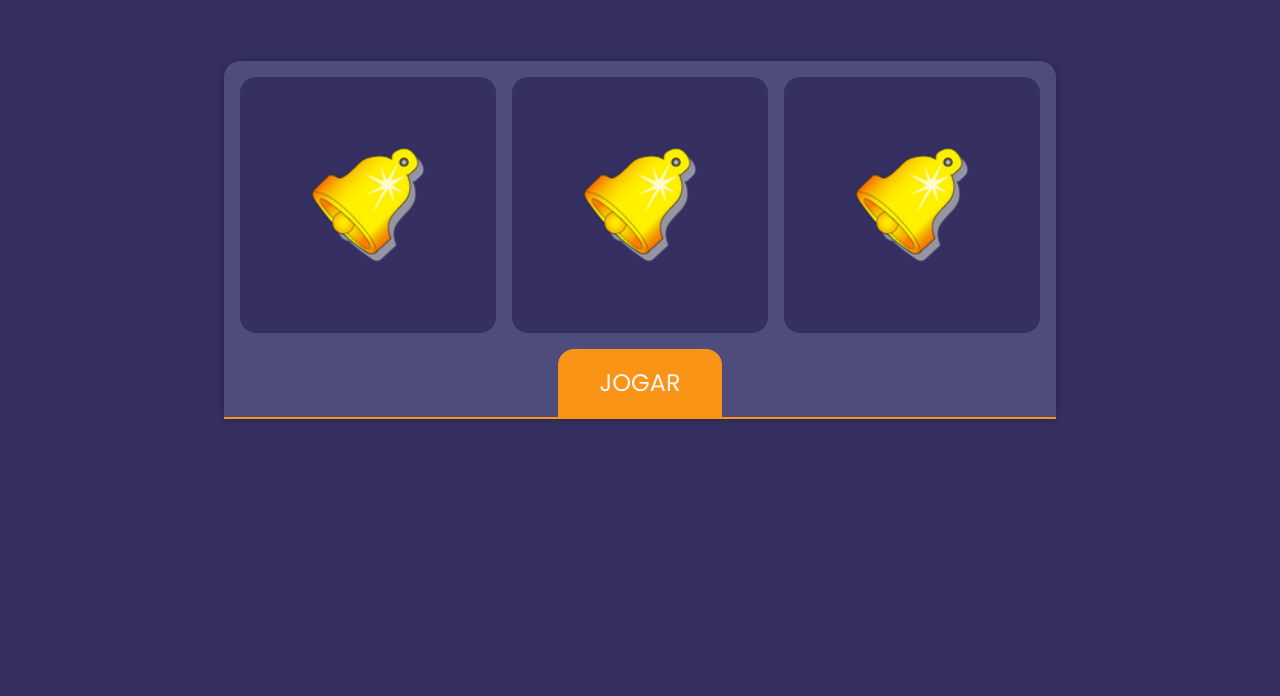
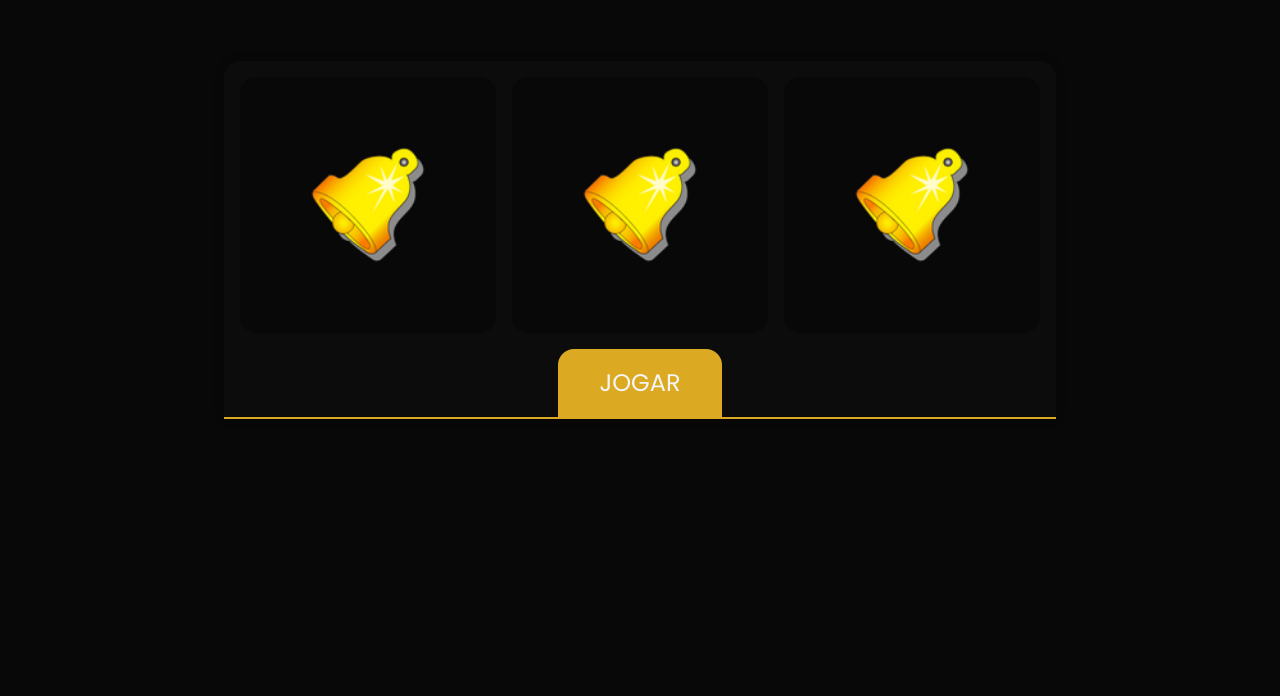
Before and after one commit to mendebian/cryptobet, a plain HTML site: page index.html in a window 1280 px wide. Shown: the part 104-800 px from the top of the page. Drawn offline with Linux system fonts and the light colour scheme.

Commit message:
theme update

```diff
--- a/src/css/style.css
+++ b/src/css/style.css
@@ -2,9 +2,9 @@
 
 :root {
     --font-clr: #F5F5F5;
-    --highlight-clr: #F99417;
-    --secondary-clr: #4D4C7D;
-    --bg-clr: #363062;
+    --highlight-clr: #dbaa22;
+    --secondary-clr: #0c0c0c;
+    --bg-clr: #080808;
 
     --primary-font: 'Titillium Web', sans-serif;
     --secundary-font: 'Poppins', sans-serif;
```
